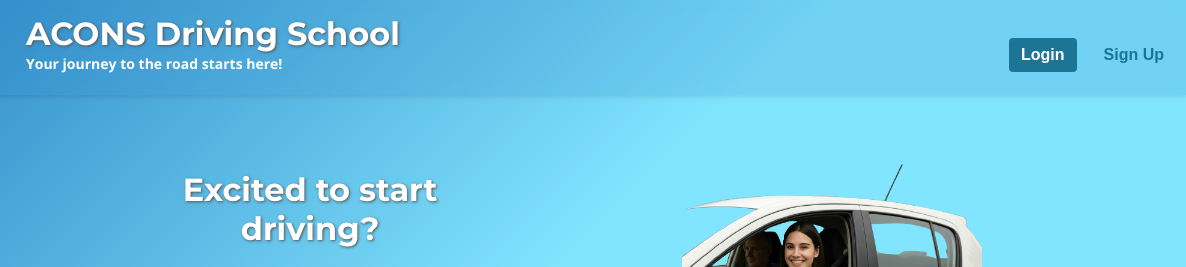
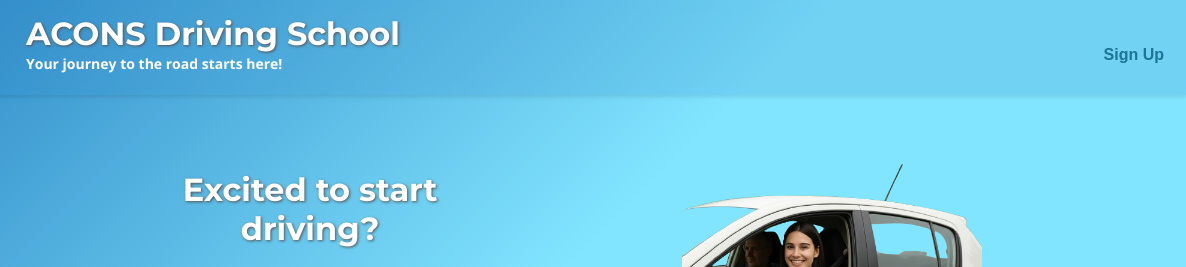
Before and after one commit to Acons-School/Acons-School.github.io, a plain HTML site: page index.html in a window 1280 px wide. Shown: the top 267 px of the page, 94-1280 px from the left. Drawn offline with nearby package versions, Linux system fonts and the light colour scheme.

Commit message:
Add files via upload

```diff
--- a/index.html
+++ b/index.html
@@ -19,7 +19,7 @@
         </div>
 
         <div class="menu">
-            <a href="login.html"><button class="login-btn">Login</button></a>
+
             <a href="#register"><button class="signup-btn">Sign Up</button></a>
         </div>
     </div>
```
